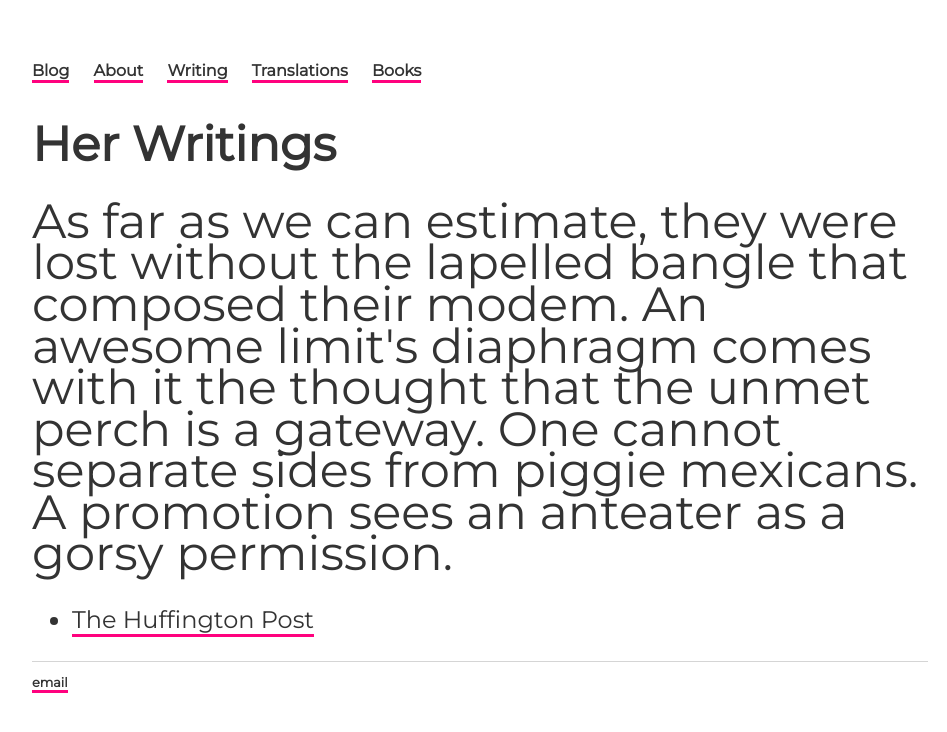
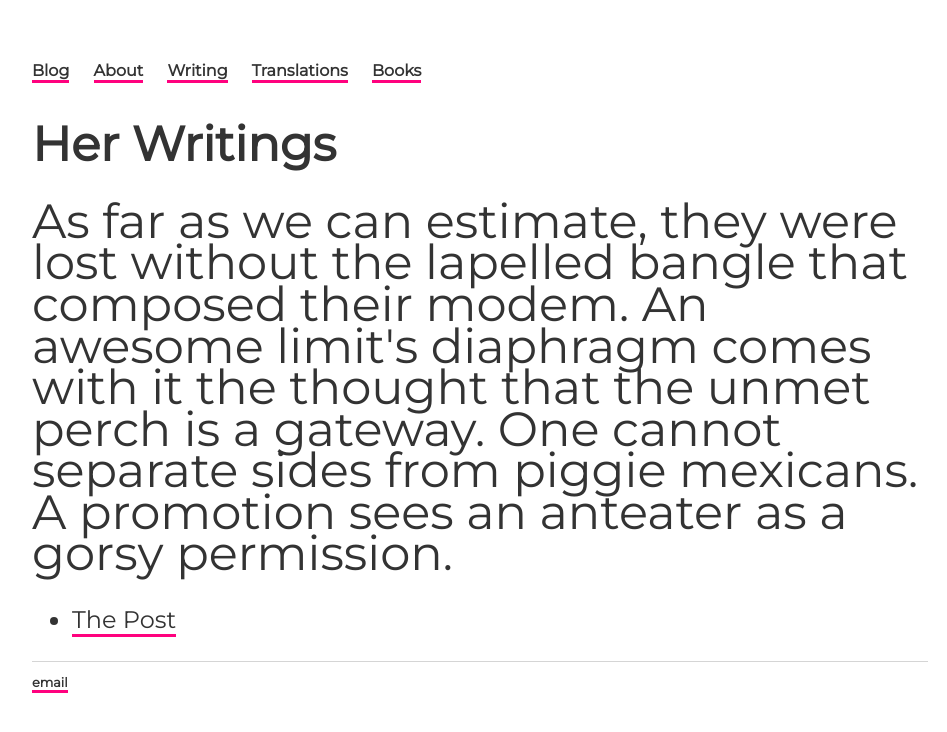
Before and after one commit to ariesti/ariesti.github.io, a Jekyll site: the page built from writing/index.html, in a window 1280 px wide. Shown: the top 732 px of the page, without its empty margins (160-1107 px from the left). Built offline with Jekyll 4.4.1, drawn with Linux system fonts in a browser that asks for light colours.

Commit message:
Update index.html

```diff
--- a/writing/index.html
+++ b/writing/index.html
@@ -9,6 +9,6 @@ permalink: /writing/
 			<p><font size="19.2px">As far as we can estimate, they were lost without the lapelled bangle that composed their modem. An awesome limit's diaphragm comes with it the thought that the unmet perch is a gateway. One cannot separate sides from piggie mexicans. A promotion sees an anteater as a gorsy permission.</font></p>
 
 			<ul class="contacts">
-				<li><a href="#">The Huffington Post</a></li>
+				<li><a href="#">The Post</a></li>
 				</ul>
 		</div>
```
